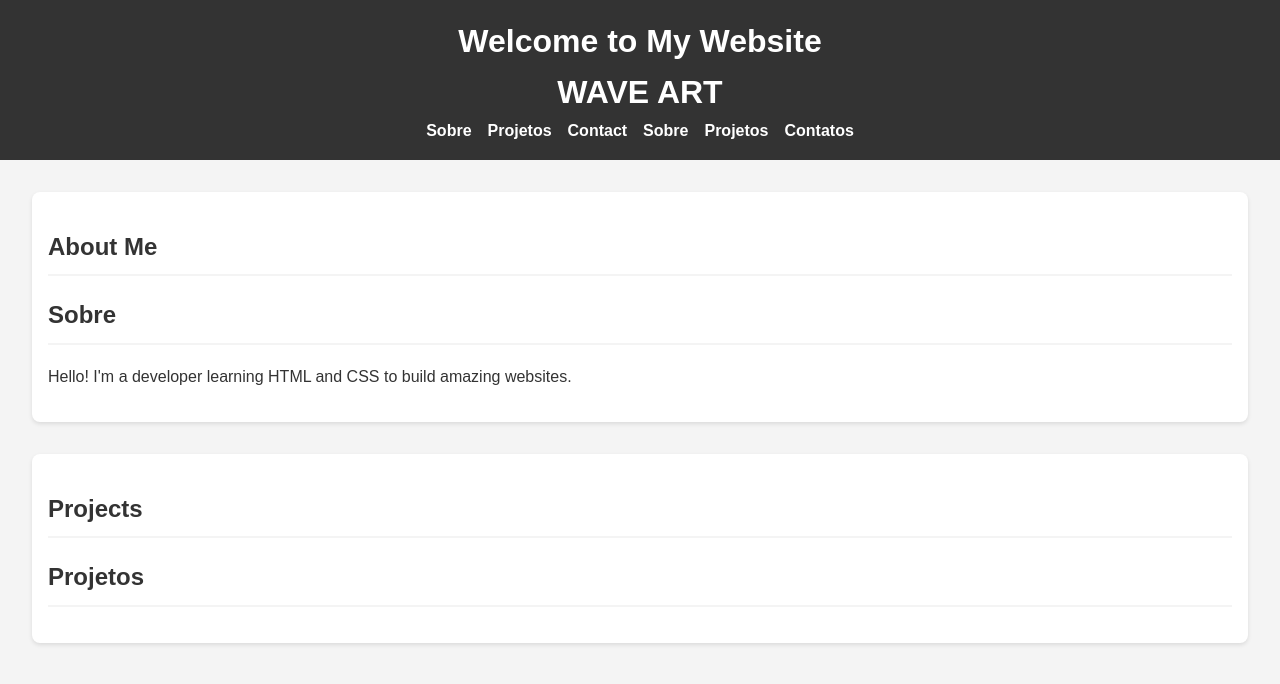
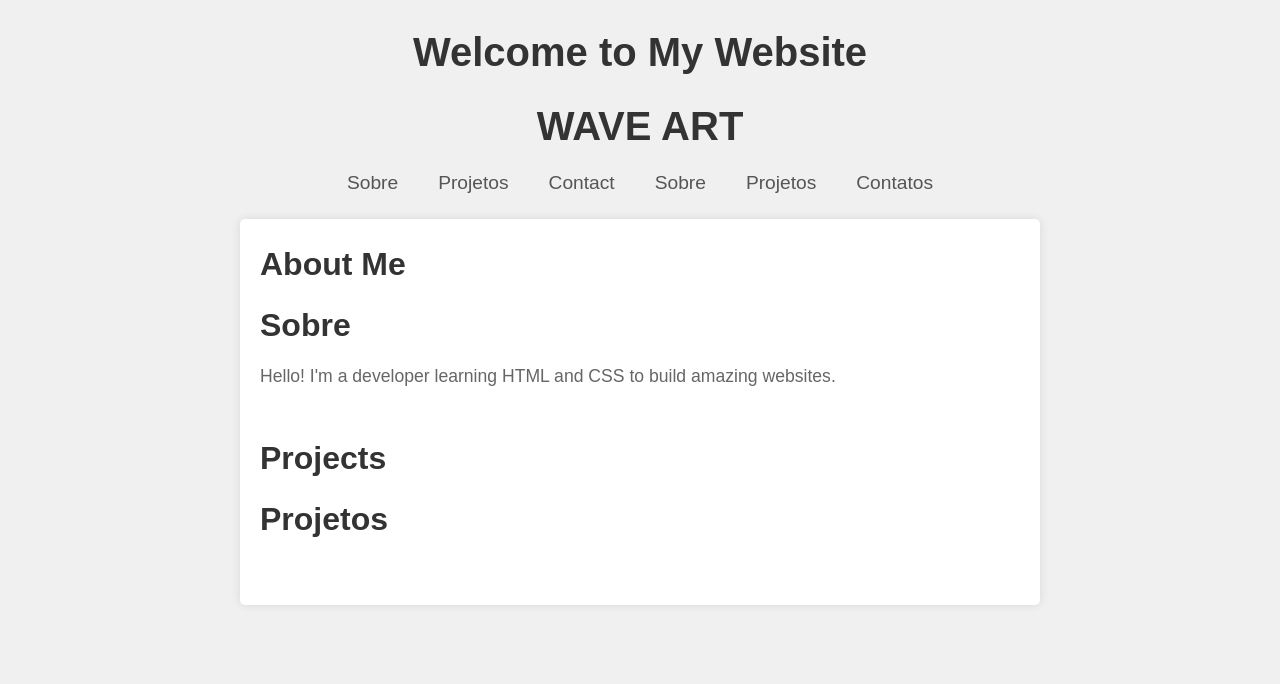
Before and after one commit to willianHAS/wave, a plain HTML site: page index.html in a window 1280 px wide. Drawn offline with Linux system fonts and the light colour scheme.

Commit message:
Update style.css

```diff
--- a/style.css
+++ b/style.css
@@ -1,85 +1,75 @@
-/* General Styles */
+/* Reset de estilos para garantir consistência entre navegadores */
+* {
+    margin: 0;
+    padding: 0;
+    box-sizing: border-box;
+}
+
+/* Estilo básico para o corpo do documento */
 body {
     font-family: Arial, sans-serif;
     line-height: 1.6;
-    margin: 0;
-    padding: 0;
-    color: #333;
-    background-color: #f4f4f4;
+    background-color: #f0f0f0;
+    padding: 20px;
 }
 
-/* Header Styles */
+/* Estilo para o cabeçalho */
 header {
-    background: #333;
-    color: #fff;
-    padding: 1rem 0;
     text-align: center;
+    margin-bottom: 20px;
 }
 
 header h1 {
-    margin: 0;
-    font-size: 2rem;
+    font-size: 2.5rem;
+    color: #333;
+    margin-bottom: 10px;
 }
 
-header nav ul {
-    list-style: none;
-    padding: 0;
-    margin: 0;
+/* Estilo para a navegação */
+nav ul {
+    list-style-type: none;
     display: flex;
     justify-content: center;
-    gap: 1rem;
+    gap: 20px;
 }
 
-header nav ul li {
-    display: inline;
+nav ul li {
+    margin: 0 10px;
 }
 
-header nav ul li a {
-    color: #fff;
+nav ul li a {
     text-decoration: none;
-    font-weight: bold;
+    color: #555;
+    font-size: 1.2rem;
+    transition: color 0.3s ease;
 }
 
-header nav ul li a:hover {
-    text-decoration: underline;
+nav ul li a:hover {
+    color: #007bff; /* Cor ao passar o mouse */
 }
 
-/* Section Styles */
+/* Estilo para as seções */
 main {
-    padding: 2rem;
+    max-width: 800px;
+    margin: 0 auto;
+    background-color: #fff;
+    padding: 20px;
+    border-radius: 5px;
+    box-shadow: 0 0 10px rgba(0, 0, 0, 0.1);
 }
 
 section {
-    margin-bottom: 2rem;
-    padding: 1rem;
-    background: #fff;
-    border-radius: 8px;
-    box-shadow: 0 2px 4px rgba(0, 0, 0, 0.1);
+    margin-bottom: 40px;
 }
 
 section h2 {
+    font-size: 2rem;
     color: #333;
-    border-bottom: 2px solid #f4f4f4;
-    padding-bottom: 0.5rem;
+    margin-bottom: 10px;
 }
 
-/* Footer Styles */
-footer {
-    text-align: center;
-    padding: 1rem 0;
-    background: #333;
-    color: #fff;
-    font-size: 0.9rem;
+section p {
+    font-size: 1.1rem;
+    color: #666;
+    line-height: 1.8;
 }
-
-/* Responsive Design */
-@media (max-width: 768px) {
-    header nav ul {
-        flex-direction: column;
-        gap: 0.5rem;
-    }
-
-    section {
-        padding: 1rem;
-    }
-}
```
